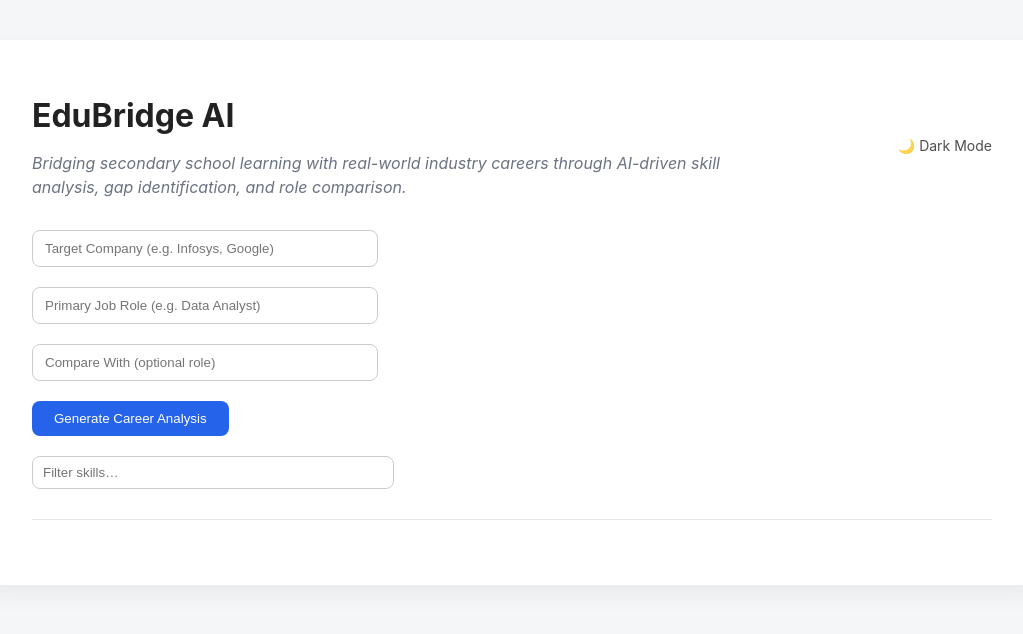
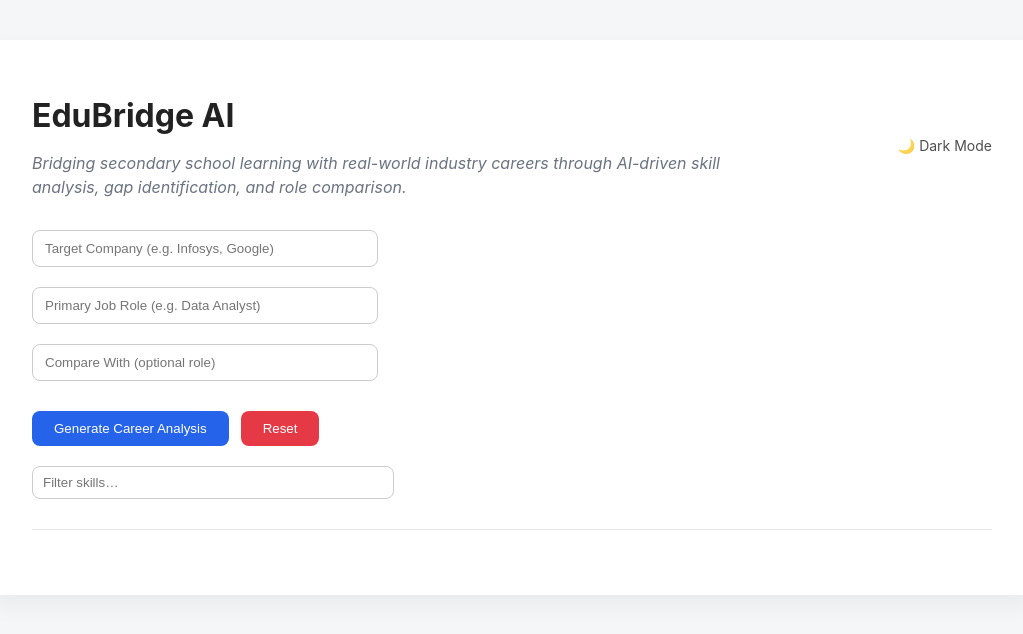
Before and after one commit to varun05126/capstone001, a Django app: page / in a window 1280 px wide. Shown: the top 634 px of the page, without its empty margins (128-1151 px from the left). Run offline with Django 5.2, Linux system fonts and the light colour scheme.

Commit message:
Add reset button and update button styles
Added a reset button to the form and updated styles.

```diff
--- a/aiapp/templates/index.html
+++ b/aiapp/templates/index.html
@@ -12,6 +12,7 @@
     --text:#222;
     --border:#e5e7eb;
     --primary:#2563eb;
+    --danger:#e63946;
 }
 
 body.dark{
@@ -67,6 +68,10 @@ input{
     border-radius:8px;
     cursor:pointer;
     font-weight:500;
+}
+
+.btn.reset{
+    background:var(--danger);
 }
 
 .card{
@@ -168,10 +173,21 @@ body.dark .overview .row{
 <!-- FORM -->
 <form method="POST" onsubmit="showLoading()">
 {% csrf_token %}
+
 <input name="company" placeholder="Target Company (e.g. Infosys, Google)" required><br><br>
 <input name="jobRole" placeholder="Primary Job Role (e.g. Data Analyst)" required><br><br>
 <input name="jobRoleCompare" placeholder="Compare With (optional role)"><br><br>
-<button class="btn">Generate Career Analysis</button>
+
+<div style="display:flex;gap:12px;margin-top:10px;">
+    <button class="btn" type="submit">
+        Generate Career Analysis
+    </button>
+
+    <!-- RESET BUTTON -->
+    <button class="btn reset" type="submit" name="action" value="reset">
+        Reset
+    </button>
+</div>
 </form>
 
 <div class="loading" id="loading">Generating AI-based career roadmap…</div>
@@ -226,12 +242,10 @@ body.dark .overview .row{
 <div class="card list">
 <ul>
 {% for item in output.commonSkills %}
-    {% if item.name or item.description %}
     <li>
         {% if item.name %}<b>{{ item.name }}</b>{% endif %}
         {% if item.description %} — {{ item.description }}{% endif %}
     </li>
-    {% endif %}
 {% endfor %}
 </ul>
 </div>
@@ -243,12 +257,10 @@ body.dark .overview .row{
 <div class="card list">
 <ul>
 {% for item in output.role1Only %}
-    {% if item.name or item.description %}
     <li>
         {% if item.name %}<b>{{ item.name }}</b>{% endif %}
         {% if item.description %} — {{ item.description }}{% endif %}
     </li>
-    {% endif %}
 {% endfor %}
 </ul>
 </div>
@@ -260,12 +272,10 @@ body.dark .overview .row{
 <div class="card list">
 <ul>
 {% for item in output.role2Only %}
-    {% if item.name or item.description %}
     <li>
         {% if item.name %}<b>{{ item.name }}</b>{% endif %}
         {% if item.description %} — {{ item.description }}{% endif %}
     </li>
-    {% endif %}
 {% endfor %}
 </ul>
 </div>
@@ -277,12 +287,10 @@ body.dark .overview .row{
 <div class="card list">
 <ul>
 {% for item in output.schoolGaps %}
-    {% if item.name or item.description %}
     <li>
         {% if item.name %}<b>{{ item.name }}</b>{% endif %}
         {% if item.description %} — {{ item.description }}{% endif %}
     </li>
-    {% endif %}
 {% endfor %}
 </ul>
 </div>
@@ -294,12 +302,10 @@ body.dark .overview .row{
 <div class="card list">
 <ul>
 {% for item in output.bridgeModules %}
-    {% if item.name or item.description %}
     <li>
         {% if item.name %}<b>{{ item.name }}</b>{% endif %}
         {% if item.description %} — {{ item.description }}{% endif %}
     </li>
-    {% endif %}
 {% endfor %}
 </ul>
 </div>
@@ -313,7 +319,7 @@ body.dark .overview .row{
 </div>
 {% endif %}
 
-<a class="btn" href="/download-pdf/">Download Comparison PDF</a>
+<a class="btn" href="/download/">Download Comparison PDF</a>
 
 {% endif %}
 
```
